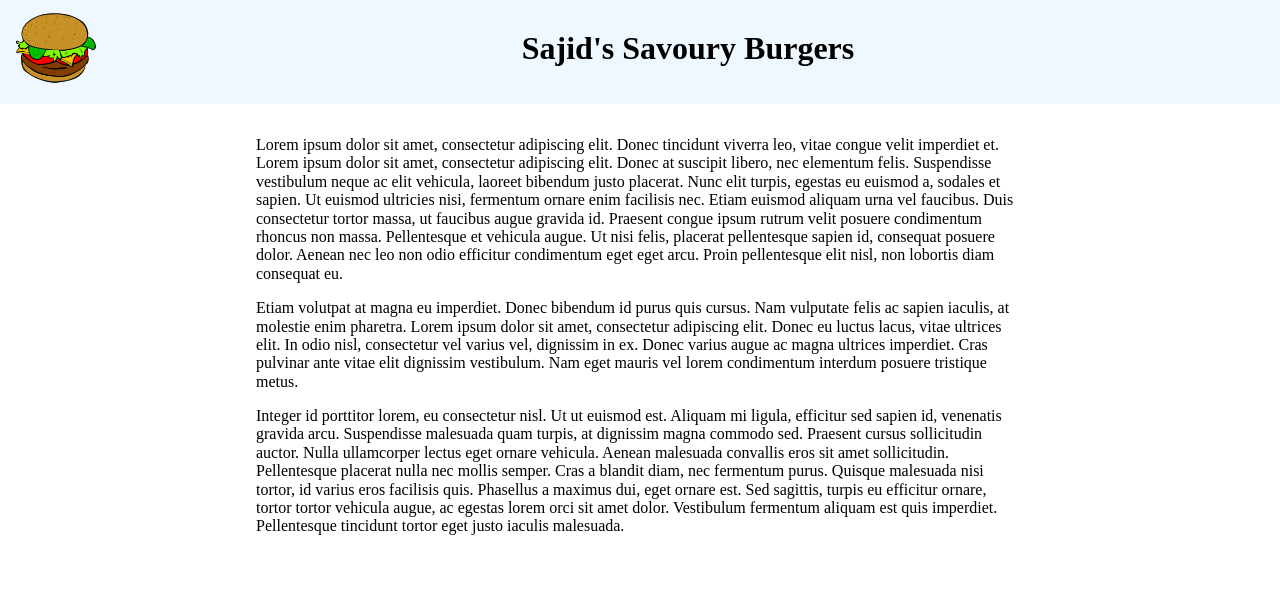
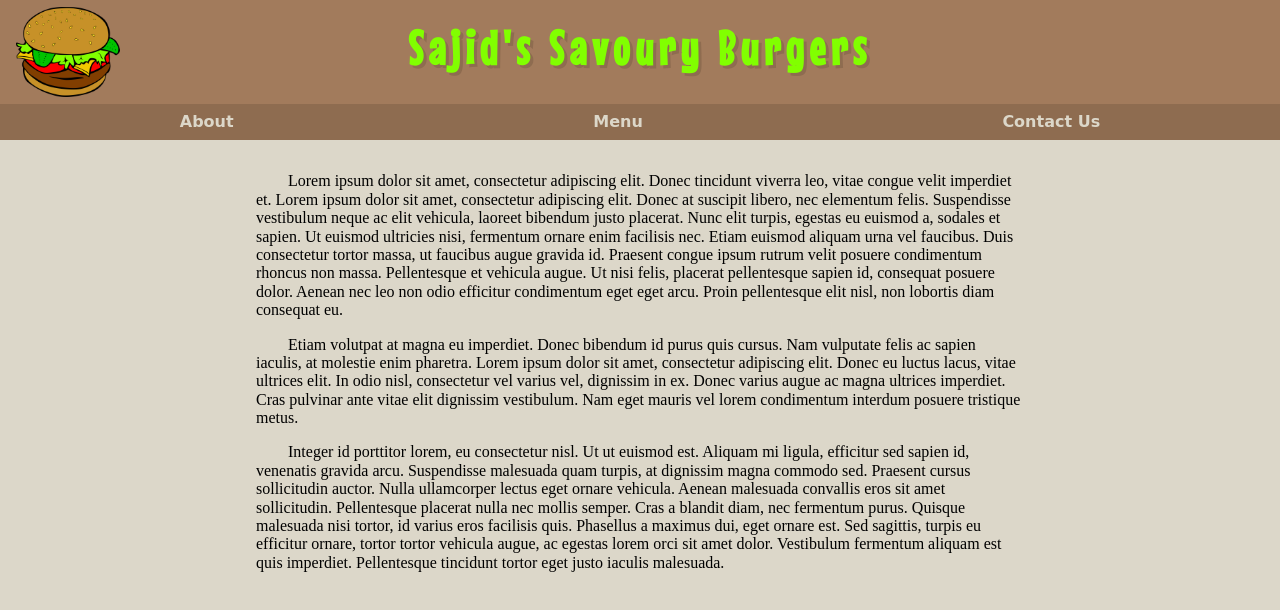
Before and after one commit to Sajid-Moha/Restaurant, a website built with webpack: page dist/index.html in a window 1280 px wide. Built offline with nearby package versions, Linux system fonts and the light colour scheme; a web font is replaced by a local one.

Commit message:
updated design

```diff
--- a/src/home.css
+++ b/src/home.css
@@ -1,33 +1,88 @@
+:root {
+    /* Text Colors */
+    --logo: #81ff00;
+
+    --base: #DCD7C9;
+    --secondary: #A27B5C;
+    --dark: #8e6c50;
+}
+
+/* TEXT STYLING*/
+.brand-name {
+    color: var(--logo);
+    font-size: x-large;
+    font-family: 'Mouse Memoirs', sans-serif;
+    letter-spacing: .25em;
+    text-shadow: var(--dark) 3px 3px;
+}
+
+nav {
+    color: var(--base);
+    font-family: 'BhuTuka Expanded One', cursive;
+    font-weight: bolder;
+}
+
+/* element sizing / formatting */
+body {
+    background-color: var(--base);
+}
+
 header {
+    background-color: var(--secondary);
     height: 10vh;
     width: 100%;
+    position: relative;
+
+    display: flex;
+    flex-direction: row;
+    align-items: center;
+    justify-content: center;
 
     padding-top: .5em;
     padding-bottom: 1em;
+}
+
+#logo {
+    height: 100%;
+    aspect-ratio: 1;
+    position: absolute;
+
+    top: 0em;
+    left: 1em;
+}
+
+nav {
+    background-color: var(--dark);
 
     display: flex;
     flex-direction: row;
-
-    background-color: aliceblue;
+    justify-content: space-around;
 }
 
-#logo {
-    object-fit: cover;
+.nav-button {
+    cursor: pointer;
+    background-color: inherit;
+    color: inherit;
+    font-family: inherit;
+    font-weight: inherit;
 
-    height: 100%;
-    margin-left: 1em;
-    aspect-ratio: 1;
+    border: none;
+    margin: .5em;
+
+    transition: .1s;
 }
 
-.brand-name {
-    width: 100%;
+.nav-button:hover, .nav-button:focus {
+    font-size: larger;
+}
 
-    display: flex;
-    align-items: center;
-    justify-content: center;
+.nav-button:active {
+    font-size: smaller;
 }
 
 main {
     width: 60vw;
     margin: 2em auto;
+
+    text-indent: 2em;
 }
```
Also changed, not shown: dist/index.html.
